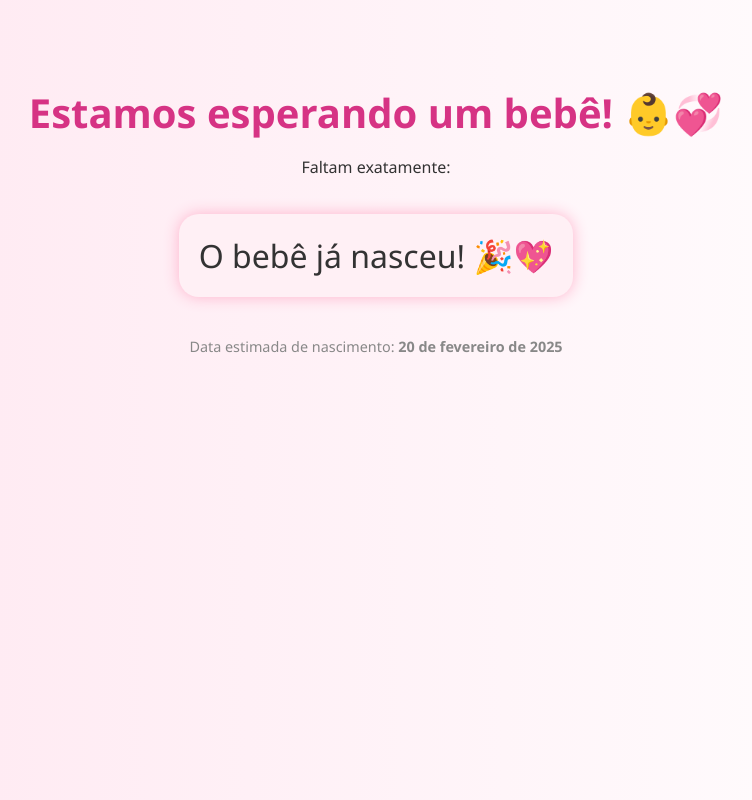
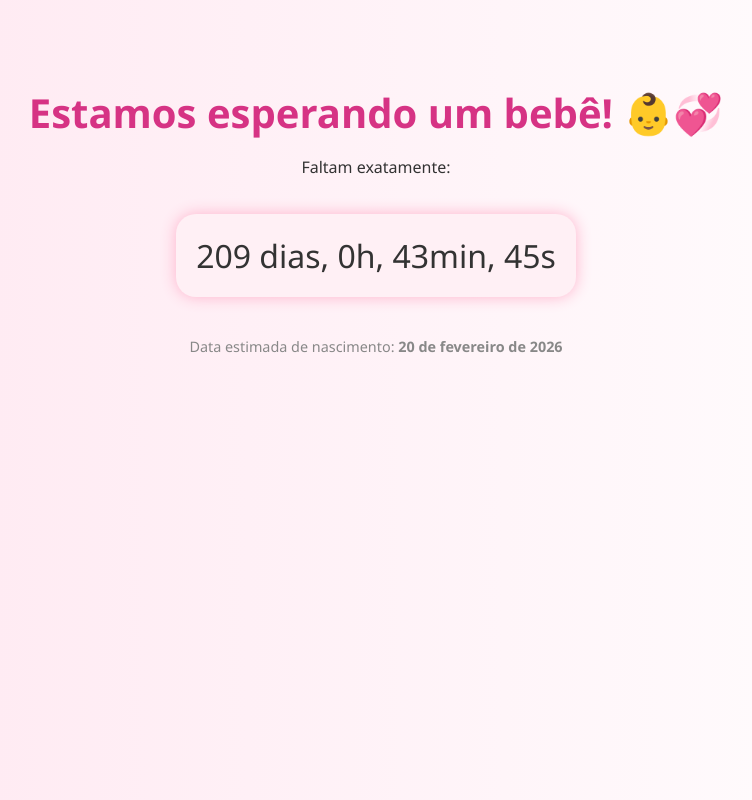
Before and after one commit to kreislerb/meu-bebe-countdown, a plain HTML site: page index.html in a window 1280 px wide. Shown: the whole page, without its empty margins (264-1016 px from the left). Drawn offline with Linux system fonts and the light colour scheme.

Commit message:
Update index.html

```diff
--- a/index.html
+++ b/index.html
@@ -38,11 +38,11 @@
   <p>Faltam exatamente:</p>
   <div id="countdown">Carregando...</div>
   <div class="footer">
-    Data estimada de nascimento: <strong>20 de fevereiro de 2025</strong>
+    Data estimada de nascimento: <strong>20 de fevereiro de 2026</strong>
   </div>
 
   <script>
-    const nascimento = new Date("2025-02-20T00:00:00");
+    const nascimento = new Date("2026-02-20T00:00:00");
 
     function atualizarContagem() {
       const agora = new Date();
```
